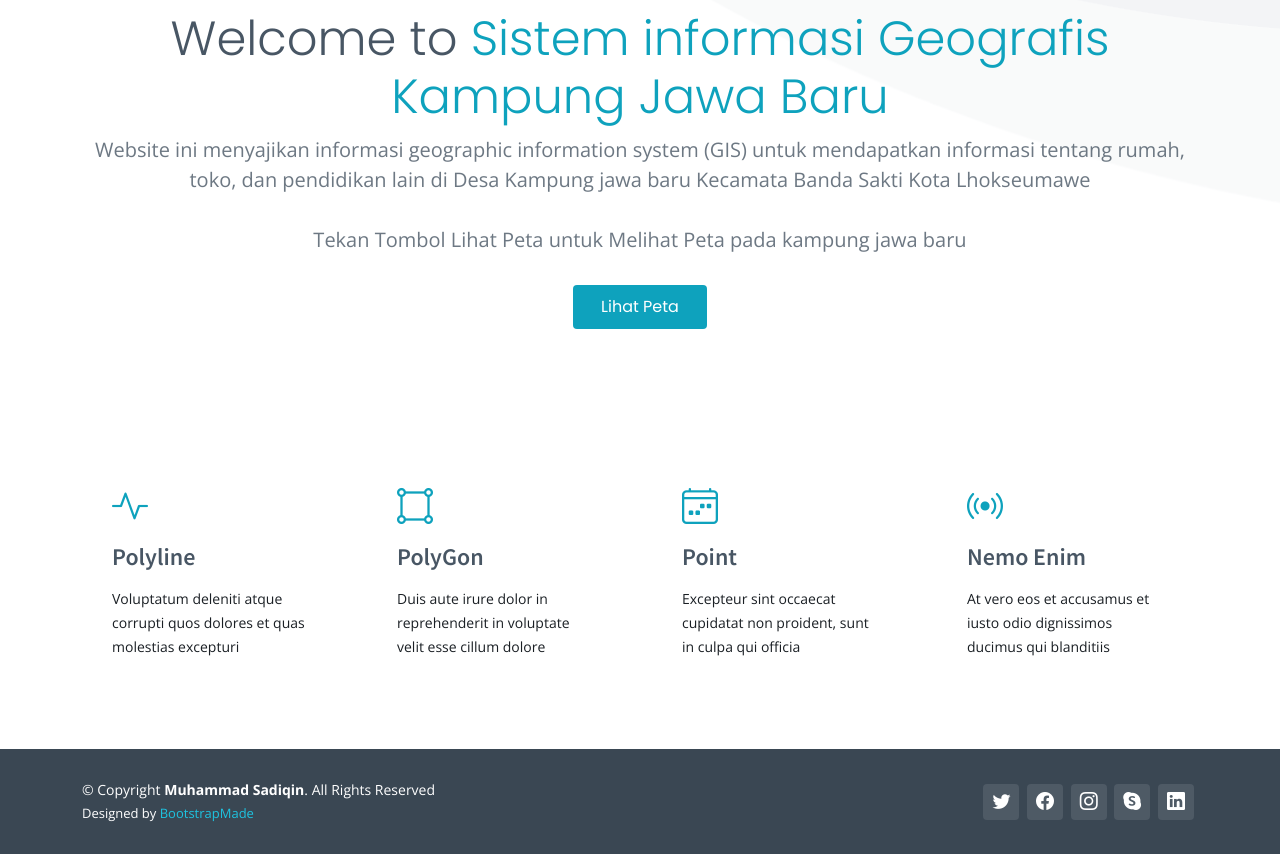
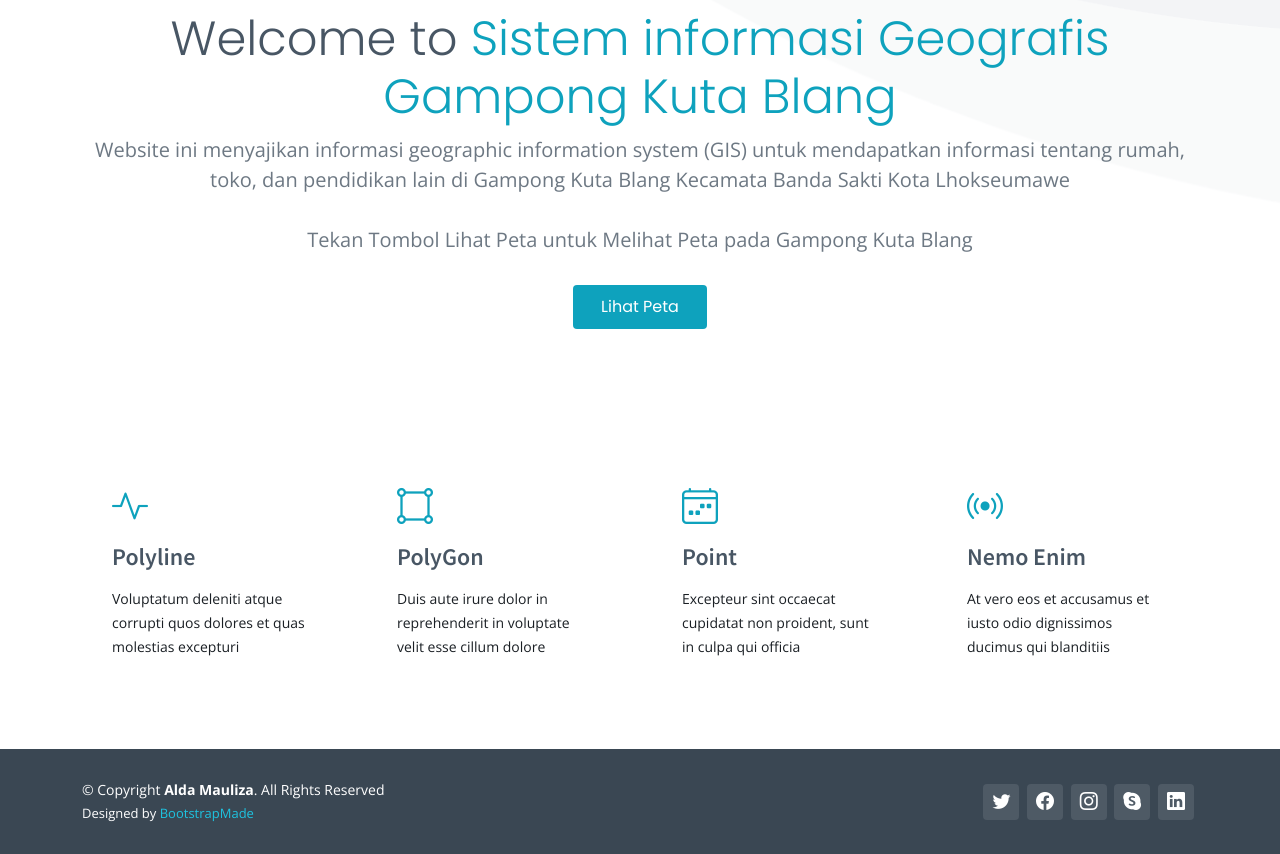
Before and after one commit to Aldamauliza/WEBGIS, a plain HTML site: page index.html in a window 1280 px wide. Shown: the part 680-1534 px from the top of the page. Drawn offline with nearby package versions, Linux system fonts and the light colour scheme.

Commit message:
Update index.html

```diff
--- a/index.html
+++ b/index.html
@@ -107,15 +107,15 @@
           class="img-fluid animated"
         />
         <h2>
-          Welcome to <span>Sistem informasi Geografis Kampung Jawa Baru</span>
+          Welcome to <span>Sistem informasi Geografis Gampong Kuta Blang</span>
         </h2>
         <p>
           Website ini menyajikan informasi geographic information system (GIS)
           untuk mendapatkan informasi tentang rumah, toko, dan pendidikan lain
-          di Desa Kampung jawa baru Kecamata Banda Sakti Kota Lhokseumawe
+          di Gampong Kuta Blang Kecamata Banda Sakti Kota Lhokseumawe
         </p>
         <p>
-          Tekan Tombol Lihat Peta untuk Melihat Peta pada kampung jawa baru
+          Tekan Tombol Lihat Peta untuk Melihat Peta pada Gampong Kuta Blang
         </p>
         <div class="d-flex">
           <a href="gis.html" class="btn-get-started scrollto">Lihat Peta</a>
@@ -210,7 +210,7 @@
             class="d-flex flex-column align-items-center align-items-lg-start"
           >
             <div class="copyright">
-              &copy; Copyright <strong><span>Muhammad Sadiqin</span></strong
+              &copy; Copyright <strong><span>Alda Mauliza</span></strong
               >. All Rights Reserved
             </div>
             <div class="credits">
```
